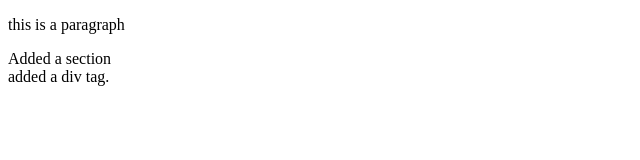
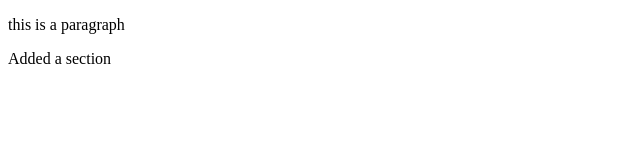
Before and after one commit to sudipto09/demo1, a plain HTML site: page index.html in a window 1280 px wide. Shown: the whole page, without its empty margins (0-640 px from the left). Drawn offline with Linux system fonts and the light colour scheme.

```diff
--- a/index.html
+++ b/index.html
@@ -8,6 +8,6 @@
 <body>
     <p>this is a paragraph</p>
     <section>Added a section</section>
-    <div>added a div tag.</div>
+
 </body>
 </html>
```
